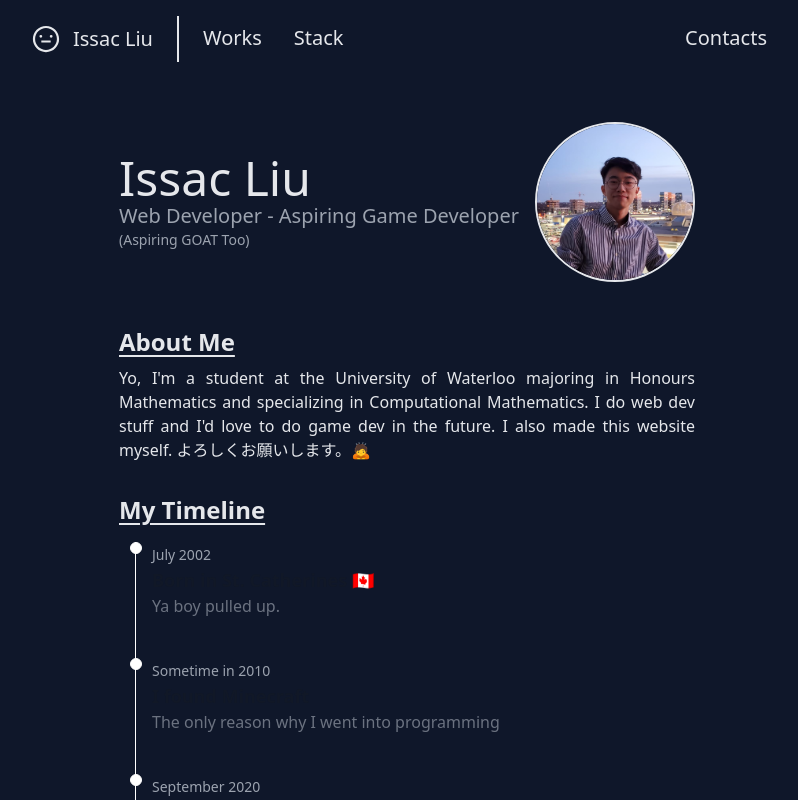
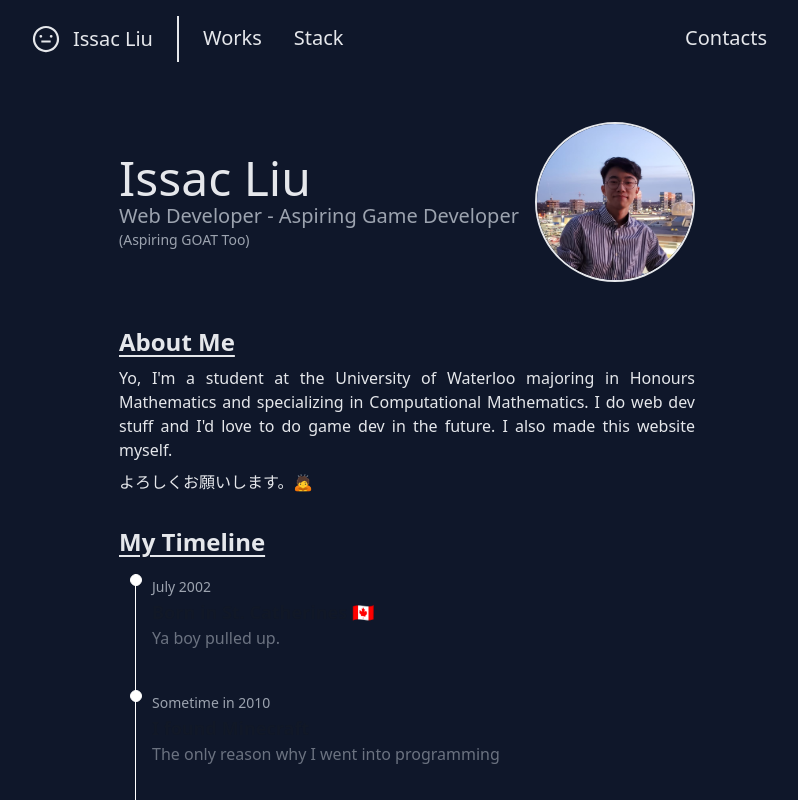
Before and after one commit to yung-tat/yung-tat.github.io, a React (Create React App) app: page / in a window 1280 px wide. Shown: the top 800 px of the page, without its empty margins (233-1031 px from the left). Built offline with nearby package versions, Linux system fonts and the light colour scheme.

Commit message:
Fix text

```diff
--- a/src/pages/About.tsx
+++ b/src/pages/About.tsx
@@ -21,6 +21,8 @@ export default class About extends React.Component<IAboutProps> {
           Yo, I'm a student at the University of Waterloo majoring in Honours Mathematics
           and specializing in Computational Mathematics. I do web dev stuff and I'd
           love to do game dev in the future. I also made this website myself.
+        </p>
+        <p className='text-justify text-md mb-2 font-normal'>
           よろしくお願いします。🙇
         </p>
         <br />
```
